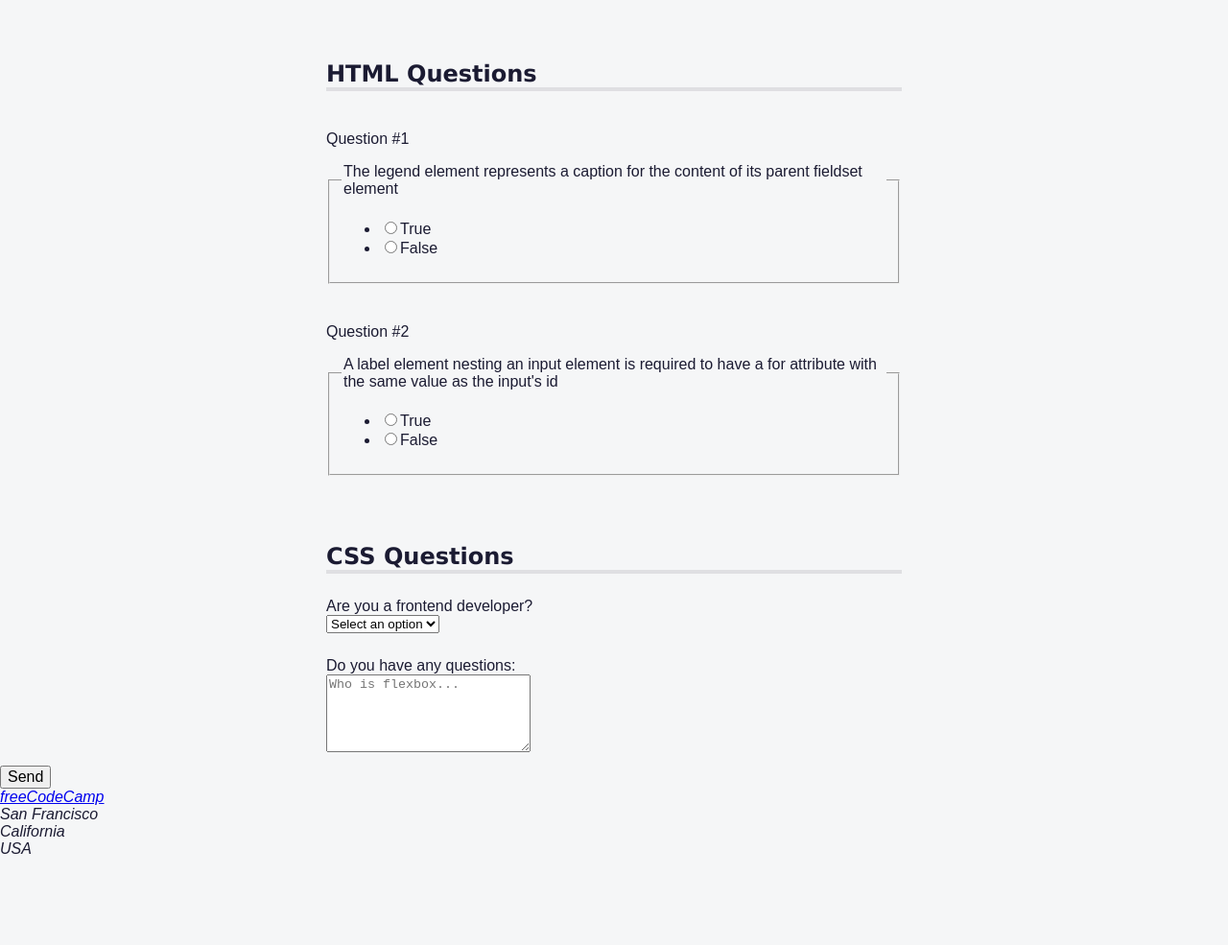
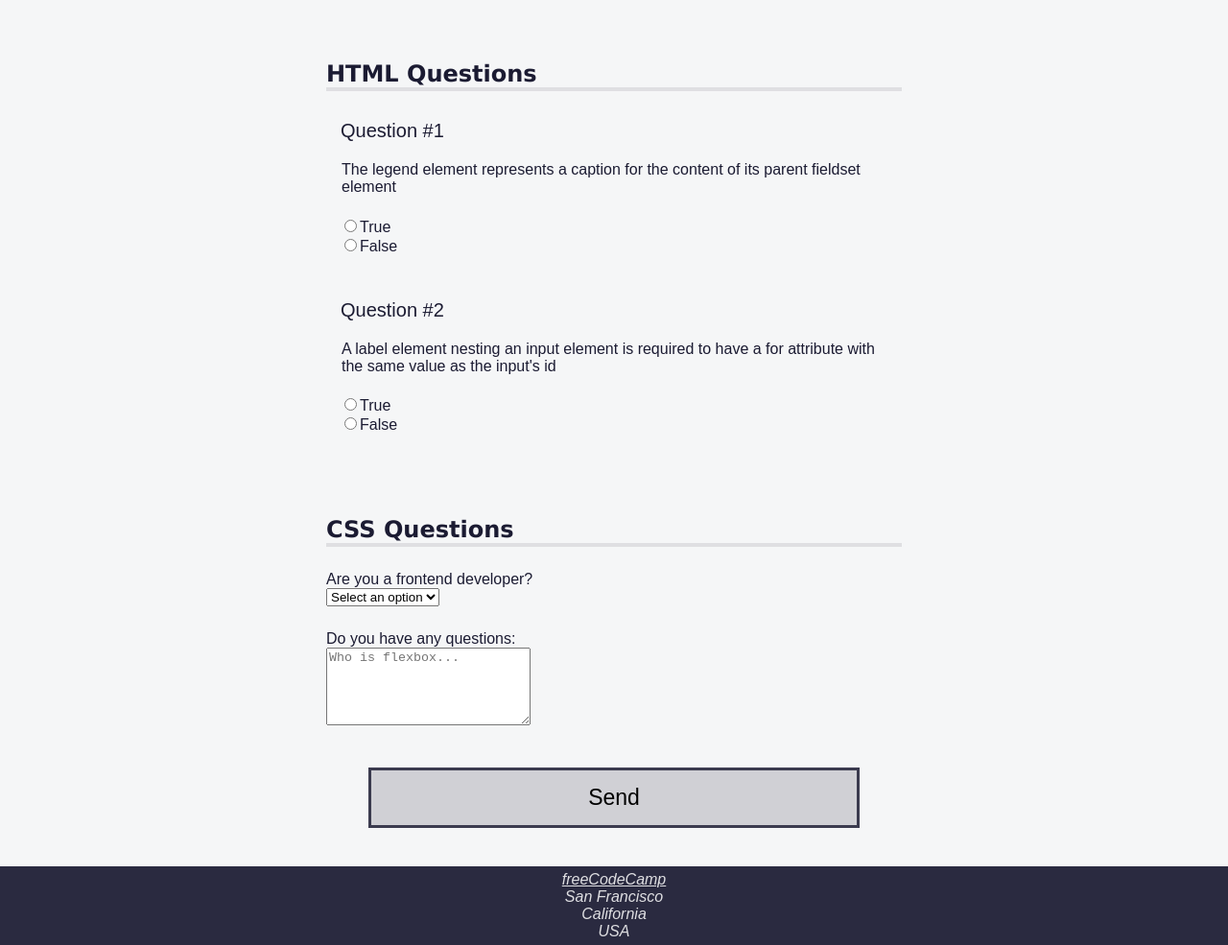
Before and after one commit to JakeWhrlWnd/quiz, a plain HTML site: page index.html in a window 1280 px wide. Shown: the part 271-1256 px from the top of the page at 96% size. Before the commit the page ends 1165 px from the top, so only its background shows below. Drawn offline with Linux system fonts and the light colour scheme.

Commit message:
Finalized styling. Used accesskeys for the nav links

```diff
--- a/index.html
+++ b/index.html
@@ -13,9 +13,9 @@
         <h1>HTML/CSS Quiz</h1>
         <nav>
             <ul>
-                <li><a href="#student-info">INFO</a></li>
-                <li><a href="#html-questions">HTML</a></li>
-                <li><a href="#css-questions">CSS</a></li>
+                <li><a href="#student-info" accesskey="i">INFO</a></li>
+                <li><a href="#html-questions" accesskey="h">HTML</a></li>
+                <li><a href="#css-questions" accesskey="c">CSS</a></li>
             </ul>
         </nav>
     </header>
@@ -81,7 +81,7 @@
                     <textarea name="textbox" id="textbox" cols="24" rows="5" placeholder="Who is flexbox..."></textarea>
                 </div>
             </section>
-            <input type="submit" value="Send">
+            <button type="submit">Send</button>
         </form>
     </main>
     <footer>
--- a/styles.css
+++ b/styles.css
@@ -1,3 +1,9 @@
+@media (prefers-reduced-motion: no-preference) {
+    * {
+        scroll-behavior: smooth;
+    }
+}
+
 body {
     background-color: #F5F6F7;
     color: #1B1B32;
@@ -119,8 +125,49 @@ input {
     text-align: left;
 }
 
+p {
+    margin-top: 5px;
+    padding-left: 15px;
+    font-size: 20px;
+}
+
 p::before {
     content: "Question #";
+}
+
+.question {
+    border: none;
+    padding-bottom: 0;
+}
+
+.answers-list {
+    list-style: none;
+    padding: 0;
+}
+
+button {
+    display: block;
+    width: 40%;
+    margin: 40px auto;
+    padding: 15px;
+    background: #D0D0D5;
+    border: 3px solid #3b3b4f;
+    font-size: 23px;
+}
+
+footer {
+    background-color: #2A2A40;
+    display: flex;
+    justify-content: center;
+}
+
+footer, footer a {
+    color: #DFDFE2;
+}
+
+address {
+    text-align: center;
+    padding: 0.3em;
 }
 
 .sr-only {
```
